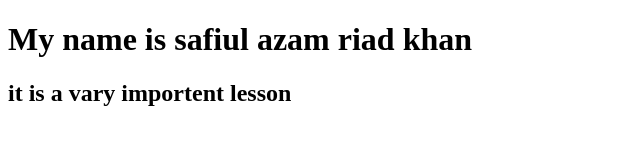
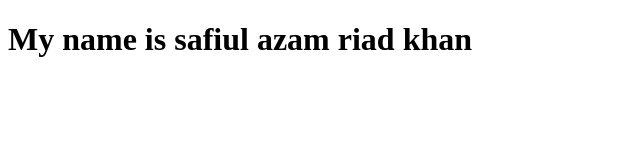
Before and after one commit to mdsafiulazam/mdsafiulazam, a plain HTML site: page index.html in a window 1280 px wide. Shown: the whole page, without its empty margins (0-640 px from the left). Drawn offline with Linux system fonts and the light colour scheme.

Commit message:
all is well.

```diff
--- a/index.html
+++ b/index.html
@@ -5,7 +5,7 @@
     <title>git tutorial</title>
 </head>
 <body>
-  <h1>My name is safiul azam riad khan</h1>
-  <h2>it is a vary importent lesson</h2>
+    <h1>My name is safiul azam riad khan</h1>
+    <a href="riad khan"></a>
 </body>
 </html>
```
